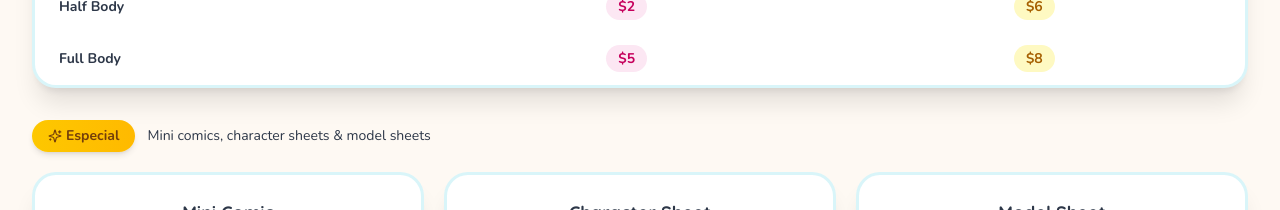
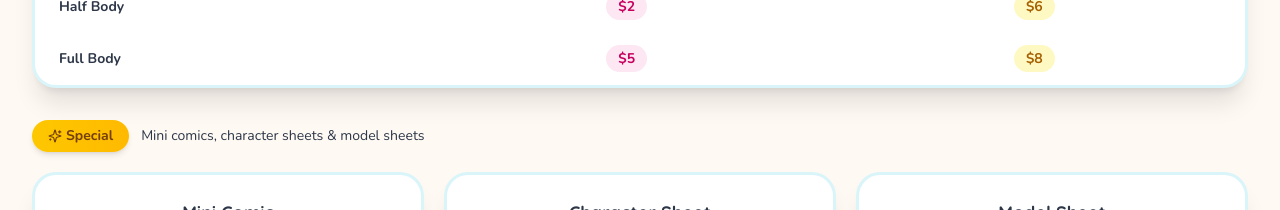
Before and after one commit to 0-YueNai-0/comissions.yue, a React (Vite) app: page / in a window 1280 px wide. Shown: the part 3920-4130 px from the top of the page. Built offline with nearby package versions, Linux system fonts and the light colour scheme.

Commit message:
Update PricingSection.tsx

```diff
--- a/src/app/components/PricingSection.tsx
+++ b/src/app/components/PricingSection.tsx
@@ -157,7 +157,7 @@ export function PricingSection() {
           <div className="flex items-center gap-3 mb-5">
             <span className="px-4 py-1.5 bg-gradient-to-r from-yellow-400 to-amber-400 text-yellow-900 font-bold rounded-full text-sm shadow-md">
               <Sparkles className="w-3.5 h-3.5 inline mr-1" />
-              Especial
+              Special
             </span>
             <p className="text-sm text-muted-foreground">Mini comics, character sheets & model sheets</p>
           </div>
```
